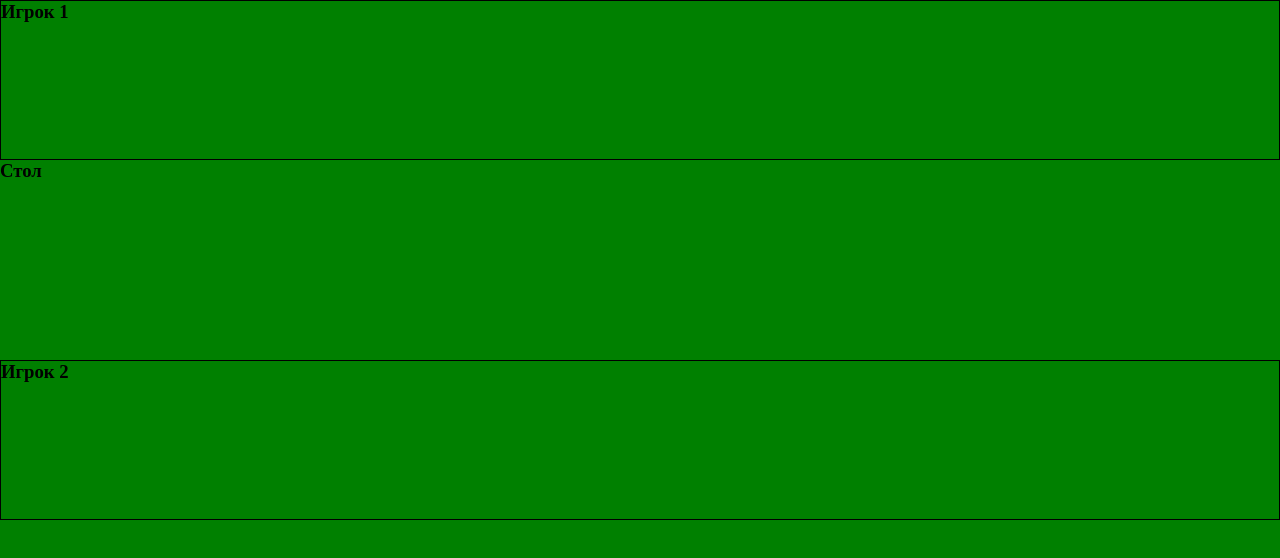
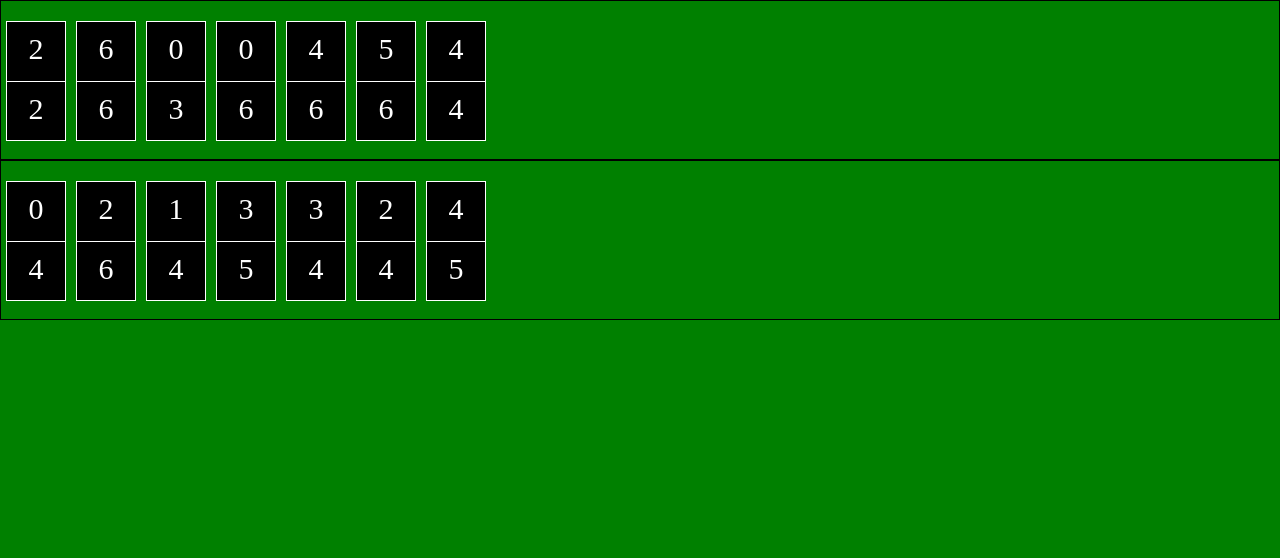
Before and after one commit to FBitAlex/domino-js, a plain HTML site: page index.html in a window 1280 px wide. Drawn offline with Linux system fonts and the light colour scheme.

Commit message:
сommit 3

```diff
--- a/functions.js
+++ b/functions.js
@@ -21,6 +21,9 @@ var
 	gamers_bones = [];
 	base_bone_cnt = 28;
 
+	var dashboard = $('#dashboard');
+
+
 // инициализация базы
 function init () {
 	// создаем кости
@@ -34,26 +37,35 @@ function init () {
 	}
 }
 
+// <div id="gamer-bons-block-1" class="gamer-block">
 function razdacha () {
 		// раздача костяшек игрокам
 		var search_cht = base_bone_cnt-1;
 		for (gamer = 1; gamer <= gamer_cnt; gamer++) {
 
-			var i = 0;
+
+			dashboard.append("<div class='gamer-bons-block-" + gamer + " gamer-bones'><ul></ul></div>");
+			var i = 0,
+			ul_list = $(".gamer-bons-block-" + gamer + ' ul');
+
 			gamers_bones[gamer] = [];
-
-				//curr_gamer = gamers_bones[gamer];
 
 				while ( i < 7 ) {
 
 					rand_num = Math.floor(Math.random() * (search_cht + 1));
 					gamers_bones[gamer].push( baza[rand_num] );
+
+					// отрисовываем элемент
+					ul_list.append("<li><div class='l'>" + baza[rand_num].l + " </div><div class='r'>" + baza[rand_num].r + " </div></li>");
+
+					// удалили из базы
 					baza.splice(rand_num, 1);
 					i++;
 					search_cht--;
+
+
 					//break;
 					// baza[rand_num];
-
 
 		// 			if ( baza[rand_num][2] == 0 ){
 		// 				baza[rand_num][2] = gamer; // ???
@@ -99,6 +111,15 @@ function razdacha () {
 		}
 }
 
+// отрисовка костей игроков
+// function render_gamers_bons {
+// 	for (gamer = 1; gamer <= gamer_cnt; gamer++) {
+// 		var curr_gamer = $('#gamer-bons-block' + gamer);
+
+
+// 		curr_gamer.append('<>')
+// 	}
+// }
 
 /*
 baza = {
--- a/index.html
+++ b/index.html
@@ -3,29 +3,30 @@
 <head>
 	<title>DOMINO</title>
 
-	<script src="jquery.min.js"></script>
-	<script src="functions.js"></script>
-	<script src="script.js"></script>
 
 	<link rel="stylesheet" type="text/css" href="style.css">
 </head>
 <body>
-
-<div id="gamer1-bons-block" class="gamer-block">
-<h3>Игрок 1</h3>
-
-</div>
-
-<div id="table-bons-block" class="table-block">
-<h3>Стол</h3>
-
-</div>
-
-<div id="gamer2-bons-block" class="gamer-block">
-<h3>Игрок 2</h3>
-
-</div>
+	<div id="dashboard"></div>
 
 
+	<script src="jquery.min.js"></script>
+	<script src="functions.js"></script>
+	<script src="script.js"></script>
 </body>
 </html>
+
+
+<!--
+<ul></ul>
+	<li>
+		<div class="l"></div>
+		<div class="r"></div>
+	</li>
+	...
+	<li>
+		<div class="l"></div>
+		<div class="r"></div>
+	</li>
+</ul>
+-->
--- a/style.css
+++ b/style.css
@@ -8,8 +8,9 @@ body {
 	background: green;
 }
 
-#gamer1-bons-block,
-#gamer2-bons-block {
+
+.gamer-bons-block-1,
+.gamer-bons-block-2 {
 	height: 160px;
 	border: 1px solid #000;
 }
@@ -18,3 +19,28 @@ body {
 	height: 200px;
 	overflow-x: auto;
 }
+
+/* ===  bones === */
+.gamer-bones ul li {
+	float: left;
+	margin: 20px 5px;
+	height: 120px;
+	width: 60px;
+	color: #FFF;
+	list-style: none;
+	background-color: #000;
+	border: 1px solid #FFF;
+}
+
+.gamer-bones ul li .r,
+.gamer-bones ul li .l {
+	padding: 10px 0;
+	height: 60px;
+	text-align: center;
+	font-size: 30px;
+	border-bottom: 1px solid #FFF;
+}
+
+.gamer-bones ul li .r {
+	border-bottom: none;
+}
```
